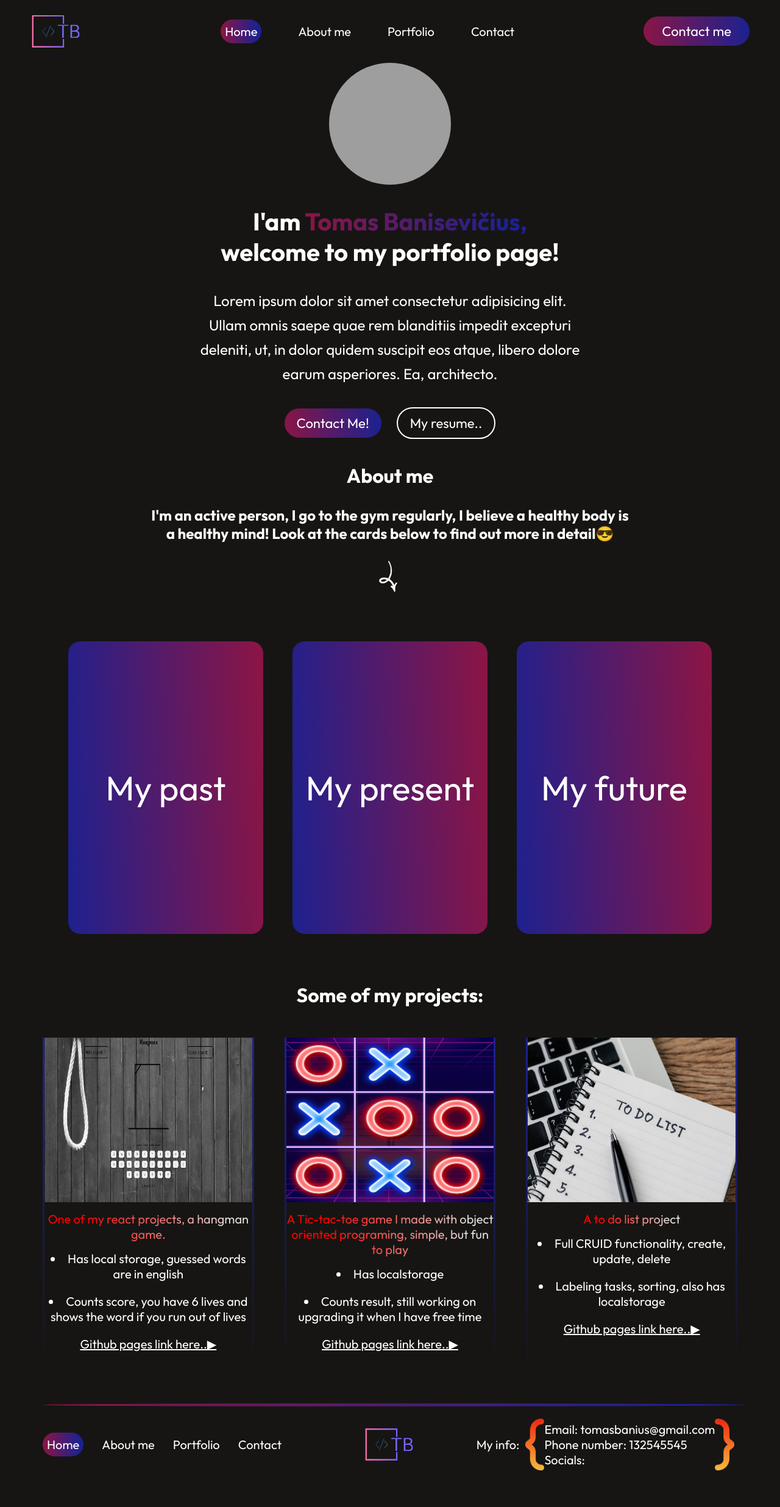
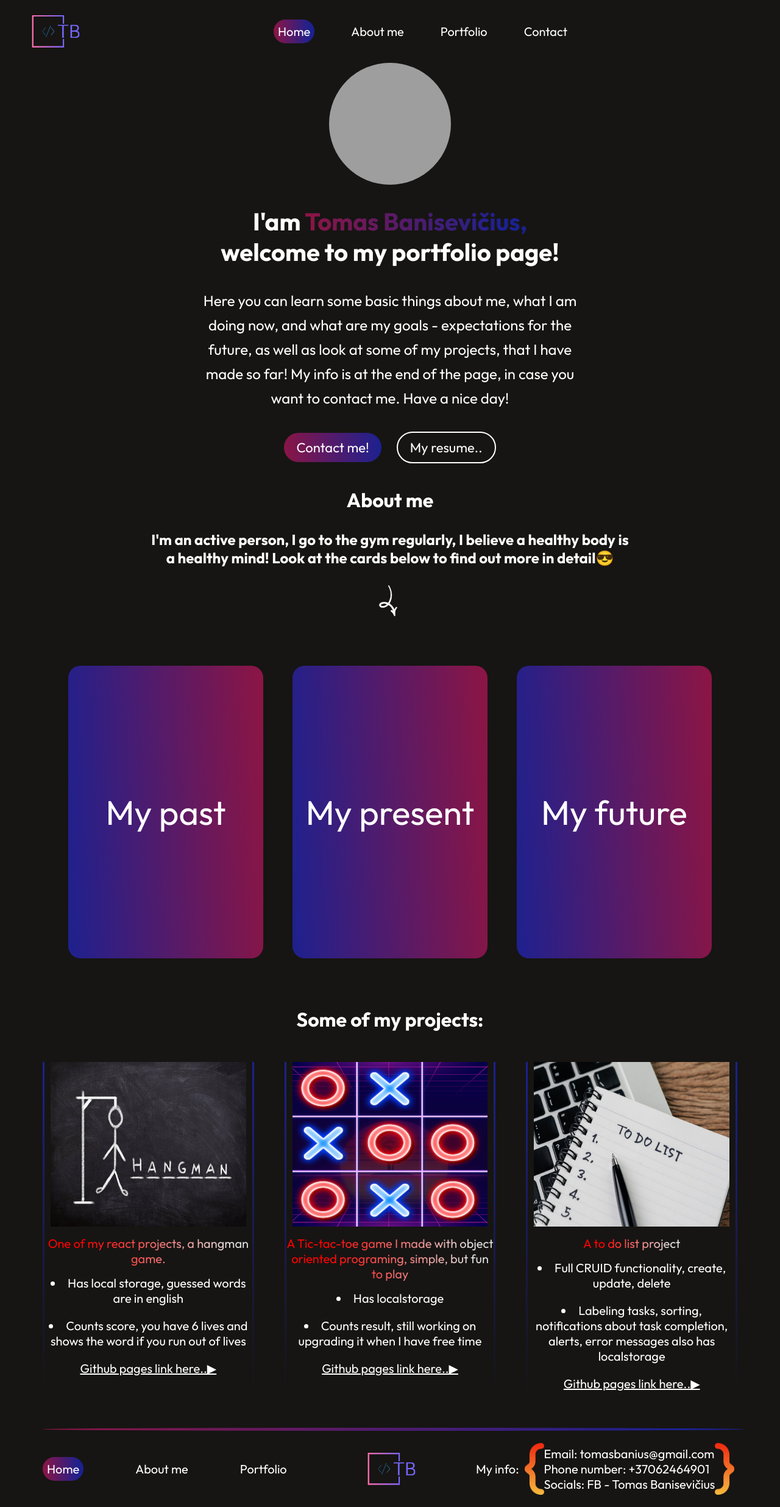
Before and after one commit to tomasban1/portfolio-react, a React (Vite) app: page / in a window 1280 px wide. Shown: the whole page at 61% size. Before the commit the page ends 2432 px from the top, so only its background shows below. Built offline with nearby package versions, Linux system fonts and the light colour scheme; grey boxes are pictures that could not be loaded.

Commit message:
upgrades

```diff
--- a/index.html
+++ b/index.html
@@ -5,7 +5,7 @@
   <meta charset="UTF-8" />
   <link rel="icon" type="image/svg+xml" href="/vite.svg" />
   <meta name="viewport" content="width=device-width, initial-scale=1.0" />
-  <title>Vite + React</title>
+  <title>My portfolio page</title>
   <link rel="preconnect" href="https://fonts.googleapis.com">
   <link rel="preconnect" href="https://fonts.gstatic.com" crossorigin>
   <link href="https://fonts.googleapis.com/css2?family=Outfit:wght@100..900&display=swap" rel="stylesheet">
--- a/src/App.jsx
+++ b/src/App.jsx
@@ -1,4 +1,5 @@
 
+import { useState } from 'react'
 import './App.css'
 import { AboutMe } from './components/about-me/AboutMe'
 import { Footer } from './components/footer/Footer'
@@ -8,15 +9,15 @@ import { Portfolio } from './components/portfolio/Portfolio'
 
 
 function App() {
-
+  const [menu, setMenu] = useState('home');
 
   return (
     <>
-      <Header />
-      <Hero />
+      <Header menu={menu} setMenu={setMenu} />
+      <Hero menu={menu} setMenu={setMenu} />
       <AboutMe />
       <Portfolio />
-      <Footer />
+      <Footer menu={menu} setMenu={setMenu} />
     </>
   )
 }
--- a/src/components/about-me/AboutMe.module.css
+++ b/src/components/about-me/AboutMe.module.css
@@ -67,7 +67,7 @@
     display: flex;
     flex-direction: column;
     justify-content: center;
-    background: linear-gradient(267deg, black 10.36%, #8c1544 102.06%);
+    background: linear-gradient(267deg, #161513 10.36%, #8c1544 102.06%);
     justify-content: flex-start;
 
 }
--- a/src/components/data/aboutMeData.js
+++ b/src/components/data/aboutMeData.js
@@ -18,9 +18,9 @@ export const aboutMeData = [
     {
         cardName: 'My future',
         item1: "Hope to find a job in the field that I'm currently studying",
-        item2: 'Want to contribute to real projects, and in that way improve my knowledge and skils every day',
+        item2: 'Want to contribute to real projects, and in that way improve my knowledge and skills every day',
         item3: 'My goal is to continue challenging myself in every area of my life',
         item4: 'Hope to work in a friendly enviroment',
-        item5: 'Hope to have career oportunities',
+        item5: 'Hope to have career opportunities',
     },
 ]
--- a/src/components/data/portfolioData.js
+++ b/src/components/data/portfolioData.js
@@ -1,4 +1,4 @@
-import hangman from '../../assets/hangman.png';
+import hangman from '../../assets/hangman2.jpg';
 import xoGame from '../../assets/xo.png';
 import toDoList from '../../assets/to-do-list.jpg';
 
@@ -21,7 +21,7 @@ export const portfolioData = [
         img: toDoList,
         summary: 'A to do list project',
         property1: 'Full CRUID functionality, create, update, delete',
-        property2: 'Labeling tasks, sorting, also has localstorage',
+        property2: 'Labeling tasks, sorting, notifications about task completion, alerts, error messages also has localstorage',
         link: 'https://tomasban1.github.io/todo/',
     },
 ]
--- a/src/components/footer/Footer.jsx
+++ b/src/components/footer/Footer.jsx
@@ -1,23 +1,23 @@
+/* eslint-disable react/prop-types */
 import styles from './Footer.module.css';
 import navStyle from '../header/Header.module.css';
 import AnchorLink from 'react-anchor-link-smooth-scroll';
-import { useState } from 'react';
 import logo from '../../assets/logo.svg';
 import curlyLeft from '../../assets/curly-left.png';
 import curlyRight from '../../assets/curly-right.png';
 
-export function Footer(){
-        const [menu, setmenu] = useState('home');
+export function Footer({menu, setMenu}){
+
     return (
         <>
-            <span className={styles.line}></span>
+            <span id='footer' className={styles.line}></span>
             <div className={styles.mainContainer}>
                 <div className={navStyle.navContainer}>
                         <ul className={styles.navMenu}>
-                            <li><AnchorLink className={navStyle.anchorLink} offset={50} href='#home'><p onClick={() => setmenu('home')} className={menu === 'home' ? navStyle.active : null}>Home</p></AnchorLink></li>
-                            <li><AnchorLink className={navStyle.anchorLink} offset={50} href='#about-me'><p onClick={() => setmenu('about')} className={menu === 'about' ? navStyle.active : null}>About me</p></AnchorLink></li>
-                            <li><AnchorLink className={navStyle.anchorLink} offset={50} href='#portfolio'><p onClick={() => setmenu('portfolio')} className={menu === 'portfolio' ? navStyle.active : null}>Portfolio</p></AnchorLink></li>
-                            <li><AnchorLink className={navStyle.anchorLink} offset={50} href='#'><p>Contact</p></AnchorLink></li>
+                            <li><AnchorLink className={navStyle.anchorLink} offset={50} href='#home'><p onClick={() => setMenu('home')} className={menu === 'home' ? navStyle.active : null}>Home</p></AnchorLink></li>
+                            <li><AnchorLink className={navStyle.anchorLink} offset={50} href='#about-me'><p onClick={() => setMenu('about')} className={menu === 'about' ? navStyle.active : null}>About me</p></AnchorLink></li>
+                            <li><AnchorLink className={navStyle.anchorLink} offset={50} href='#portfolio'><p onClick={() => setMenu('portfolio')} className={menu === 'portfolio' ? navStyle.active : null}>Portfolio</p></AnchorLink></li>
+
                         </ul>
                  </div>
                 <img style={{width:100}} src={logo} alt="logo" />
@@ -26,8 +26,8 @@ export function Footer(){
                     <img className={styles.braces} src={curlyLeft} alt="" />
                     <div>
                         <p>Email: tomasbanius@gmail.com</p>
-                        <p>Phone number: 132545545</p>
-                        <p>Socials:</p>
+                        <p>Phone number: +37062464901</p>
+                        <p>Socials: FB - Tomas Banisevičius</p>
                     </div>
                     <img className={styles.braces} src={curlyRight} alt="" />
                 </div>
--- a/src/components/footer/Footer.module.css
+++ b/src/components/footer/Footer.module.css
@@ -24,7 +24,7 @@
 .navMenu {
     display: flex;
     flex-direction: row;
-    gap: 30px;
+    gap: 85px;
     align-items: center;
     list-style: none;
     font-size: 20px;
--- a/src/components/header/Header.jsx
+++ b/src/components/header/Header.jsx
@@ -1,11 +1,14 @@
+/* eslint-disable react/prop-types */
+
 import styles from './Header.module.css';
 import logo from '../../assets/logo.svg';
 import AnchorLink from 'react-anchor-link-smooth-scroll';
-import { useState } from 'react';
 
 
-export function Header(){
-    const [menu, setmenu] = useState('home');
+
+export function Header({menu, setMenu}){
+
+
     return (
      <header>
         <div className={styles.navContainer}>
@@ -13,23 +16,32 @@ export function Header(){
             <ul className={styles.navMenu}>
                 <li>
                     <AnchorLink className={styles.anchorLink} offset={50} href='#home'>
-                        <p onClick={() => setmenu('home')} className={menu === 'home' ? styles.active : null}>Home</p>
+                        <p onClick={() => setMenu('home')} className={menu === 'home' ? styles.active : null}>Home</p>
                     </AnchorLink>
                 </li>
                 <li>
                     <AnchorLink className={styles.anchorLink} offset={50} href='#about-me'>
-                        <p onClick={() => setmenu('about')} className={menu === 'about' ? styles.active : null}>About me</p>
+                        <p onClick={() => setMenu('about')} className={menu === 'about' ? styles.active : null}>About me</p>
                     </AnchorLink>
                 </li>
                 <li>
                     <AnchorLink className={styles.anchorLink} offset={50} href='#portfolio'>
-                        <p onClick={() => setmenu('portfolio')} className={menu === 'portfolio' ? styles.active : null}>Portfolio</p>
+                        <p onClick={() => setMenu('portfolio')} className={menu === 'portfolio' ? styles.active : null}>Portfolio</p>
                     </AnchorLink>
                 </li>
-                <li><AnchorLink className={styles.anchorLink} offset={50} href='#'><p>Contact</p></AnchorLink></li>
+                <li>
+                    <AnchorLink className={styles.anchorLink} offset={50} href='#footer'>
+                        <p onClick={() => setMenu('footer')} className={menu === 'footer' ? styles.active : null}>Contact</p>
+                    </AnchorLink>
+                </li>
             </ul>
-            <div className={styles.connect}>Contact me</div>
+            <div>
+
+
+            </div>
         </div>
+
+
 
      </header>
     );
--- a/src/components/hero/Hero.jsx
+++ b/src/components/hero/Hero.jsx
@@ -1,18 +1,22 @@
+/* eslint-disable react/prop-types */
 /* eslint-disable react/no-unescaped-entities */
 import styles from './Hero.module.css';
 import logo from '../../assets/myLogo.png'
+import AnchorLink from 'react-anchor-link-smooth-scroll';
 
-export function Hero (){
+export function Hero ({menu, setMenu}){
     return (
         <div id='home' className={styles.heroContainer}>
             <img style={{width:200, height:200, borderRadius: '100%'}} src={logo} alt="Profile pic" />
             <div className={styles.description}>
                 <h1 style={{width:700, alignSelf: 'center'}}>I'am <span className={styles.name}>Tomas Banisevičius,</span> <br/> welcome to my portfolio page!</h1>
-                <p>Lorem ipsum dolor sit amet consectetur adipisicing elit. Ullam omnis saepe quae rem blanditiis impedit excepturi deleniti, ut, in dolor quidem suscipit eos atque, libero dolore earum asperiores. Ea, architecto.</p>
+                <p>Here you can learn some basic things about me, what I am doing now, and what are my goals - expectations for the future, as well as look at some of my projects, that I have made so far! My info is at the end of the page, in case you want to contact me. Have a nice day!</p>
             </div>
             <div className={styles.btnContainer}>
-                <button className={styles.btnContactMe}>Contact Me!</button>
-                <button className={styles.btnResume}>My resume..</button>
+                 <AnchorLink className={styles.anchorLink} offset={50} href='#footer'>
+                    <p onClick={() => setMenu('footer')} className={styles.btnContactMe}>Contact me!</p>
+                </AnchorLink>
+                <a className={styles.btnResume} href='https://www.cvbankas.lt/perziureti-mano-cv-234500332.html?pdf_cv=1' target='_blank'>My resume..</a>
             </div>
         </div>
     );
--- a/src/components/hero/Hero.module.css
+++ b/src/components/hero/Hero.module.css
@@ -60,6 +60,7 @@
     cursor: pointer;
     font-size: 22px;
     transition: 0.5s;
+    text-decoration: none;
 }
 .btnContactMe:hover{
     border: 1px solid #fff;
@@ -68,6 +69,10 @@
 .btnResume:hover{
     border-color: #8c1544;
     transform: scale(1.1);
+
+}
+.anchorLink{
+    text-decoration: none;
 }
 
 .name{
--- a/src/components/portfolio/Portfolio.module.css
+++ b/src/components/portfolio/Portfolio.module.css
@@ -27,6 +27,7 @@
     width: 100%;
     height: 270px;
     margin-top: -3px;
+    padding: 0px 10px;
 
 }
 
```
Also changed, not shown: src/assets/hangman2.jpg (added), 1 other file (tests, documents, lock files or other folders).
